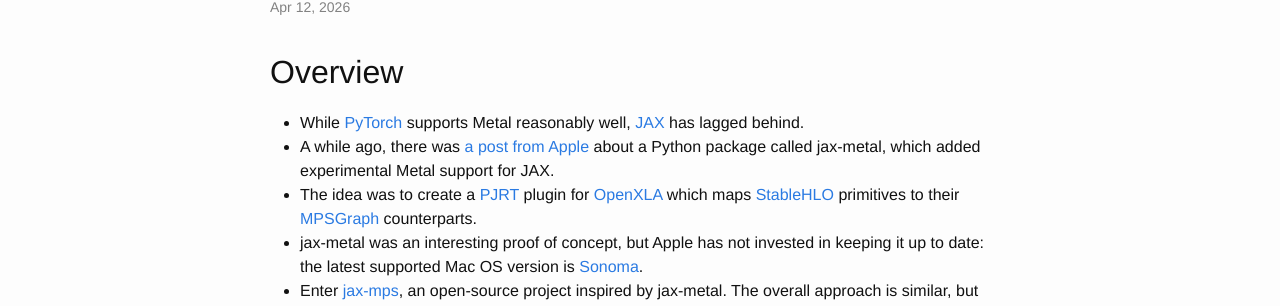
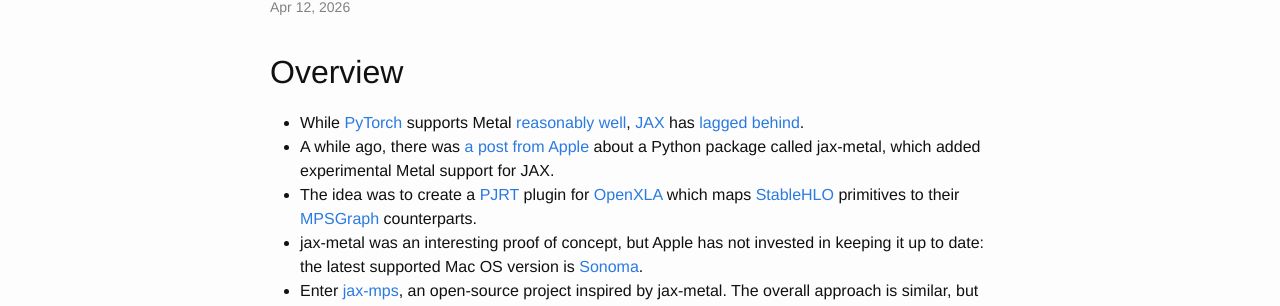
Before and after one commit to vglazer/vglazer.github.io, a Jekyll site: the page built from _posts/2026-04-12-jax-mps.md, in a window 1280 px wide. Shown: the part 152-458 px from the top of the page. Built offline with Jekyll 4.4.1, drawn with Linux system fonts in a browser that asks for light colours; nearby versions of some CDN libraries; part of the change alters nothing that is shown.

Commit message:
Added links

```diff
--- a/_posts/2026-04-12-jax-mps.md
+++ b/_posts/2026-04-12-jax-mps.md
@@ -8,7 +8,7 @@ categories: ml openxla stablehlo pjrt llvm osx mlx jax metal mps mac
 
 ## Overview
 
-- While [PyTorch](https://github.com/pytorch/pytorch) supports Metal reasonably well, [JAX](https://github.com/jax-ml/jax) has lagged behind.
+- While [PyTorch](https://github.com/pytorch/pytorch) supports Metal [reasonably well](https://vglazer.github.io/training-on-metal), [JAX](https://github.com/jax-ml/jax) has [lagged behind](https://github.com/jax-ml/jax?tab=readme-ov-file#supported-platforms).
 - A while ago, there was [a post from Apple](https://developer.apple.com/metal/jax/) about a Python package called jax-metal, which added experimental Metal support for JAX.
 - The idea was to create a [PJRT](https://openxla.org/xla/pjrt/cpp_api_overview) plugin for [OpenXLA](https://openxla.org/xla/architecture) which maps [StableHLO](https://github.com/openxla/stablehlo) primitives to their [MPSGraph](https://developer.apple.com/documentation/metalperformanceshadersgraph/mpsgraph) counterparts.
 - jax-metal was an interesting proof of concept, but Apple has not invested in keeping it up to date: the latest supported Mac OS version is [Sonoma](https://en.wikipedia.org/wiki/MacOS_version_history#Overview).
```
